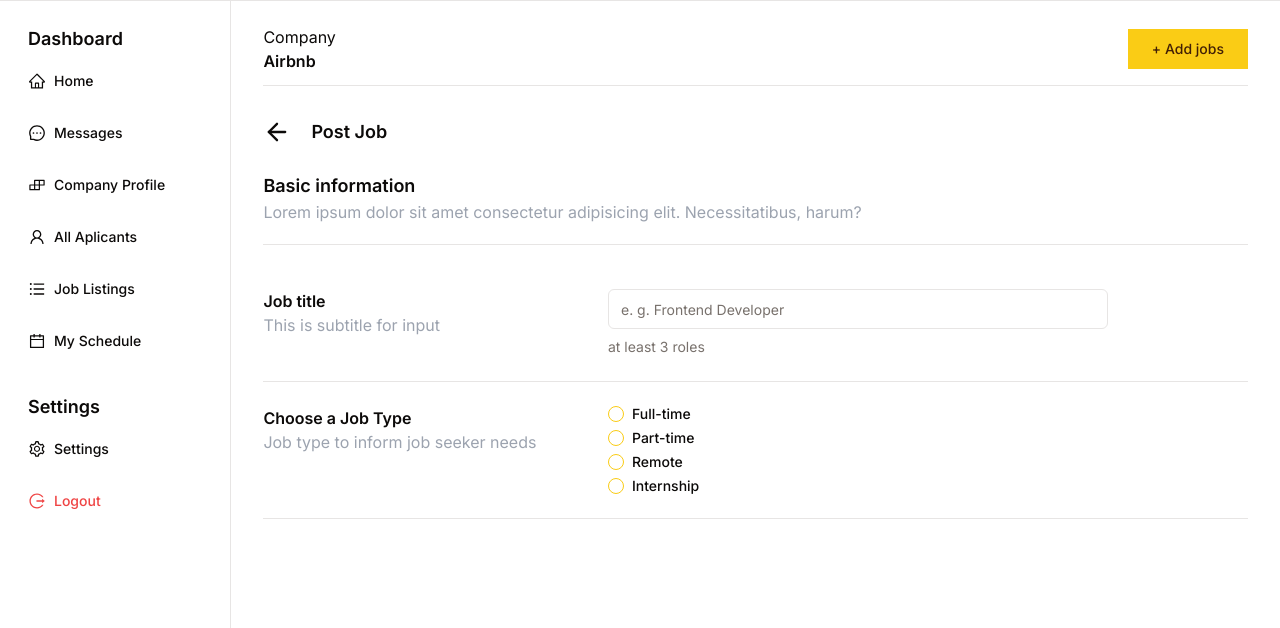
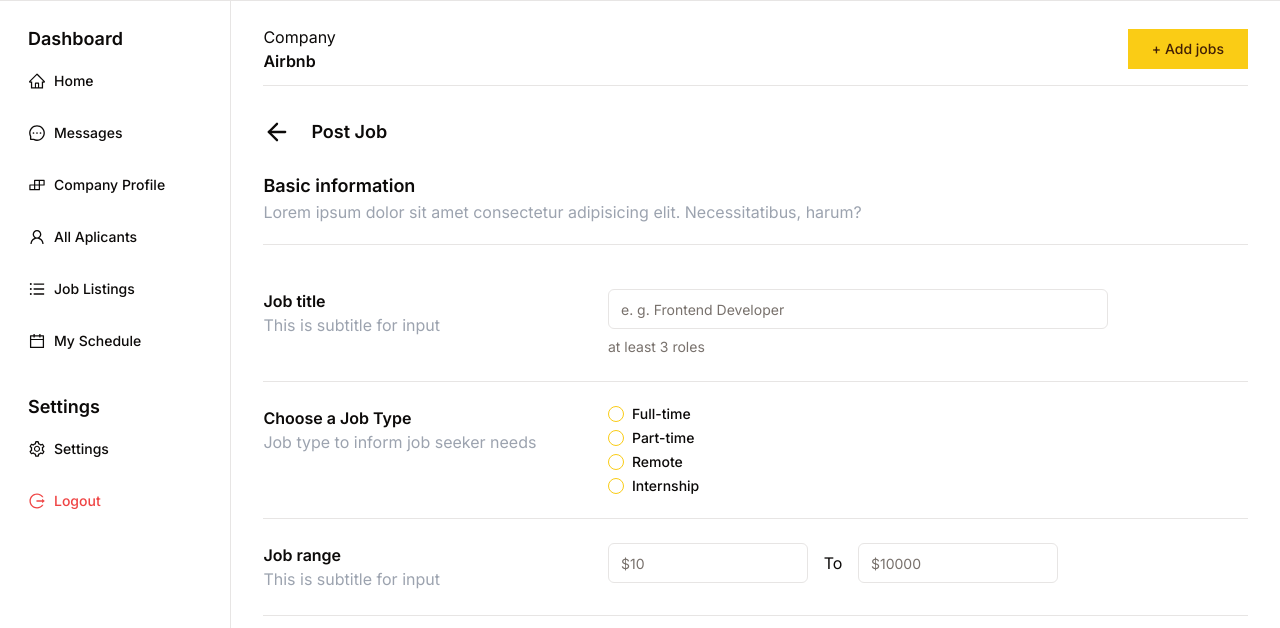
Before and after one commit to rianabd01/web-workhour-dashboard, a Next.js app: page /post-a-job in a window 1280 px wide. Shown: the top 628 px of the page. Built offline with nearby package versions, Linux system fonts and the light colour scheme.

Commit message:
add: input form

```diff
--- a/src/app/post-a-job/page.tsx
+++ b/src/app/post-a-job/page.tsx
@@ -79,7 +79,7 @@ const PostAJob: FC<PostAJobPage> = ({}) => {
           >
             <FormField
               control={form.control}
-              name="roles"
+              name="jobType"
               render={({ field }) => (
                 <FormItem>
                   <FormControl>
@@ -93,20 +93,50 @@ const PostAJob: FC<PostAJobPage> = ({}) => {
                           <Label htmlFor={item}>{item}</Label>
                         </div>
                       ))}
-                      {/* <div className="flex items-center space-x-2">
-                        <RadioGroupItem value="option-one" id="option-one" />
-                        <Label htmlFor="option-one">Option One</Label>
-                      </div>
-                      <div className="flex items-center space-x-2">
-                        <RadioGroupItem value="option-two" id="option-two" />
-                        <Label htmlFor="option-two">Option Two</Label>
-                      </div> */}
                     </RadioGroup>
                   </FormControl>
                   <FormMessage />
                 </FormItem>
               )}
             />
+          </FieldInput>
+
+          <FieldInput title="Job range" subtitle="This is subtitle for input">
+            <div className="w-[450px] flex flex-row justify-between items-center">
+              <FormField
+                control={form.control}
+                name="salaryFrom"
+                render={({ field }) => (
+                  <FormItem>
+                    <FormControl>
+                      <Input
+                        placeholder="$10"
+                        {...field}
+                        className="w-[200px]"
+                      />
+                    </FormControl>
+                  </FormItem>
+                )}
+              />
+
+              <span>To</span>
+
+              <FormField
+                control={form.control}
+                name="salaryTo"
+                render={({ field }) => (
+                  <FormItem>
+                    <FormControl>
+                      <Input
+                        placeholder="$10000"
+                        {...field}
+                        className="w-[200px]"
+                      />
+                    </FormControl>
+                  </FormItem>
+                )}
+              />
+            </div>
           </FieldInput>
         </form>
       </Form>
```
